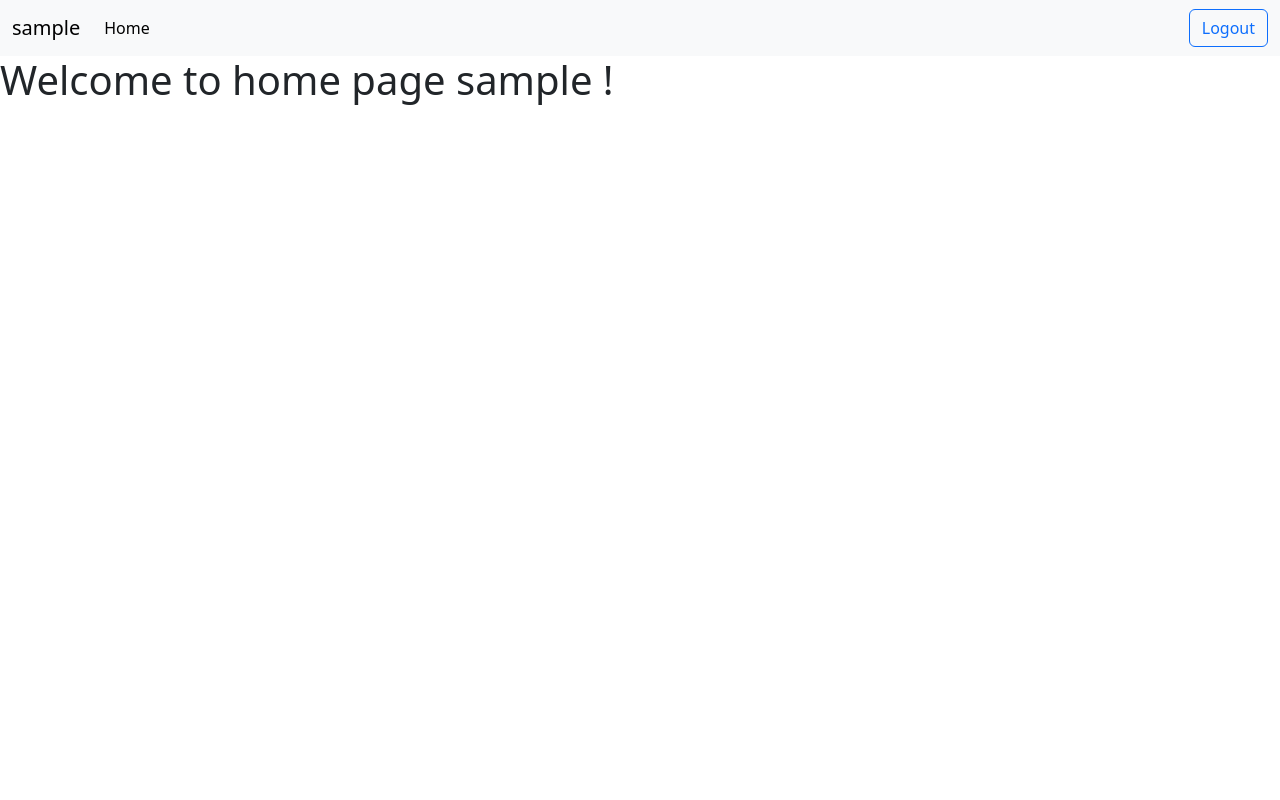
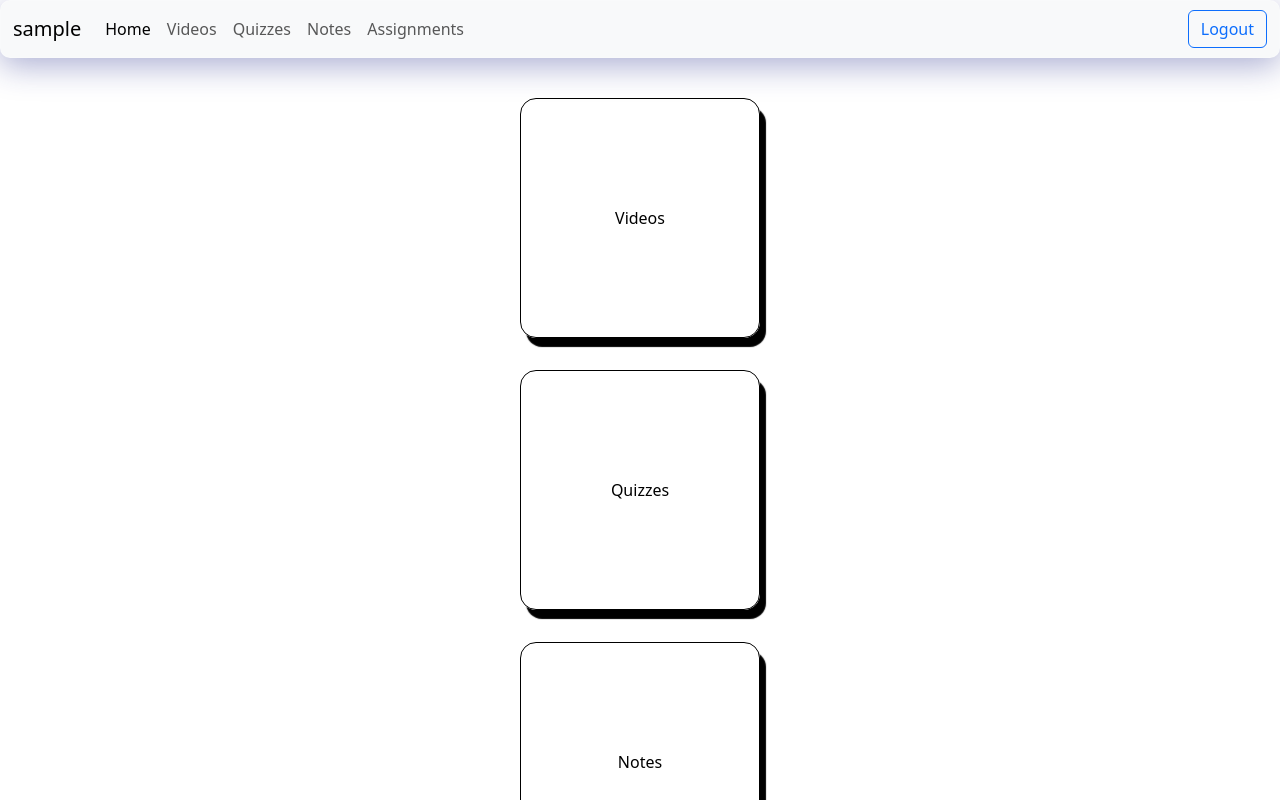
Before and after one commit to shrinivasghumare/Smartlearn, a Next.js app: page / in a window 1280 px wide. Shown: the top 800 px of the page. Built offline with nearby package versions, Linux system fonts and the light colour scheme; sample sign-in values are in the browser's storage.

Commit message:
Added few links for videos and quizzes

```diff
--- a/src/app/(components)/navbar/page.jsx
+++ b/src/app/(components)/_navbar/page.jsx
@@ -3,11 +3,18 @@ import Link from "next/link";
 import { usePathname } from "next/navigation";
 import { useContext } from "react";
 import LayoutContext from "../../context/LayoutContext";
+import "./styles.css";
 const NavBar = () => {
   const { router, user, setUser } = useContext(LayoutContext);
   const pathName = usePathname();
 
-  const navLinks = [{ name: "Home", href: "/" }];
+  const navLinks = [
+    { href: "/", text: "Home" },
+    { href: "/pages/videos", text: "Videos" },
+    { href: "/pages/quizzes", text: "Quizzes" },
+    { href: "/pages/notes", text: "Notes" },
+    { href: "/pages/assignments", text: "Assignments" },
+  ];
 
   const handleLogout = () => {
     console.log("logging out user");
@@ -16,9 +23,23 @@ const NavBar = () => {
     router.push("/login");
   };
 
+  const navbarStyle = {
+    top: 0,
+    left: 0,
+    background: "rgba(255, 255, 255, 0.25)",
+    boxShadow: "0 8px 32px 0 rgba(31, 38, 135, 0.37)",
+    backdropFilter: "blur(4px)",
+    WebkitBackdropFilter: "blur(4px)",
+    borderRadius: "10px 10px",
+    border: "1px solid rgba(255, 255, 255, 0.18)",
+  };
+
   return (
     <>
-      <nav className="navbar navbar-expand-lg bg-body-tertiary">
+      <nav
+        className="navbar navbar-expand-lg bg-body-tertiary position-sticky"
+        style={navbarStyle}
+      >
         <div className="container-fluid">
           <Link className="navbar-brand" href="/">
             {user?.username}
@@ -44,7 +65,7 @@ const NavBar = () => {
                       href={link.href}
                       className={`nav-link ${isActive && "active"}`}
                     >
-                      {link.name}
+                      {link.text}
                     </Link>
                   </li>
                 );
@@ -72,4 +93,5 @@ const NavBar = () => {
     </>
   );
 };
+
 export default NavBar;
--- /dev/null
+++ b/src/app/(components)/_navbar/styles.css
@@ -0,0 +1,3 @@
+.navbar {
+
+}
--- /dev/null
+++ b/src/app/globals.css
@@ -0,0 +1,20 @@
+/* default is for mobile devices */
+.card_container{
+    flex-direction: column;
+    min-height: 100vh;
+    justify-content: space-evenly;
+
+    .cards{
+        display: flex;
+        margin: 1rem;
+        border: 1px solid;
+        height: 15rem;
+        width: 15rem;
+        box-shadow: 6px 9px 1px 0px;
+        border-radius: 1rem;
+        justify-content: center;
+        align-items: center;
+        text-decoration: none;
+        color: black
+    }
+}
--- a/src/app/layout.jsx
+++ b/src/app/layout.jsx
@@ -1,5 +1,5 @@
 "use client";
-import Navbar from "./(components)/navbar/page";
+import Navbar from "./(components)/_navbar/page";
 import { useRouter } from "next/navigation";
 import { useEffect, useState } from "react";
 import LayoutContext from "./context/LayoutContext";
@@ -33,6 +33,7 @@ const RootLayout = ({ children }) => {
         </head>
         <body>
           <Navbar/>
+          <div className="mt-4"></div>
           {children}
           <script
             src="https://cdn.jsdelivr.net/npm/bootstrap@5.3.3/dist/js/bootstrap.bundle.min.js"
--- a/src/app/page.jsx
+++ b/src/app/page.jsx
@@ -1,13 +1,29 @@
 "use client";
 import { useContext } from "react";
 import LayoutContext from "./context/LayoutContext";
+import "./globals.css";
+import Link from "next/link";
 export default function Home() {
   const props = useContext(LayoutContext); //get the props
   props.checkuser(); //check if the user is logged in or not
+
+  const cards = [
+    { href: "/pages/videos", text: "Videos" },
+    { href: "/pages/quizzes", text: "Quizzes" },
+    { href: "/pages/notes", text: "Notes" },
+    { href: "/pages/assignments", text: "Assignments" },
+  ];
   return (
-    <>
-      <h1>Welcome to home page {props.user?.username} !</h1>
-      <p>{props.title}</p>
-    </>
+    <div className="hero_page">
+      <div className="card_container d-flex align-items-center justify-space-evenly">
+        {cards.map((card, idx) => {
+          return (
+            <Link className="cards" href={card.href} key={idx}>
+              {card.text}
+            </Link>
+          );
+        })}
+      </div>
+    </div>
   );
 }
--- /dev/null
+++ b/src/app/pages/[page]/page.jsx
@@ -0,0 +1,13 @@
+"use client";
+import { useContext } from "react";
+import LayoutContext from "../../context/LayoutContext";
+
+export default function Page({ params }) {
+  const Layoutprops = useContext(LayoutContext);
+  Layoutprops.checkuser();
+  return (
+    <>
+      <h1>Welcome to {params.page} page!</h1>
+    </>
+  );
+}
--- /dev/null
+++ b/src/app/pages/page.jsx
@@ -0,0 +1,3 @@
+export default function Page(){
+    return <>This is default page for pages!</>
+}
```
Also changed, not shown: 1 other file (tests, documents, lock files or other folders).
